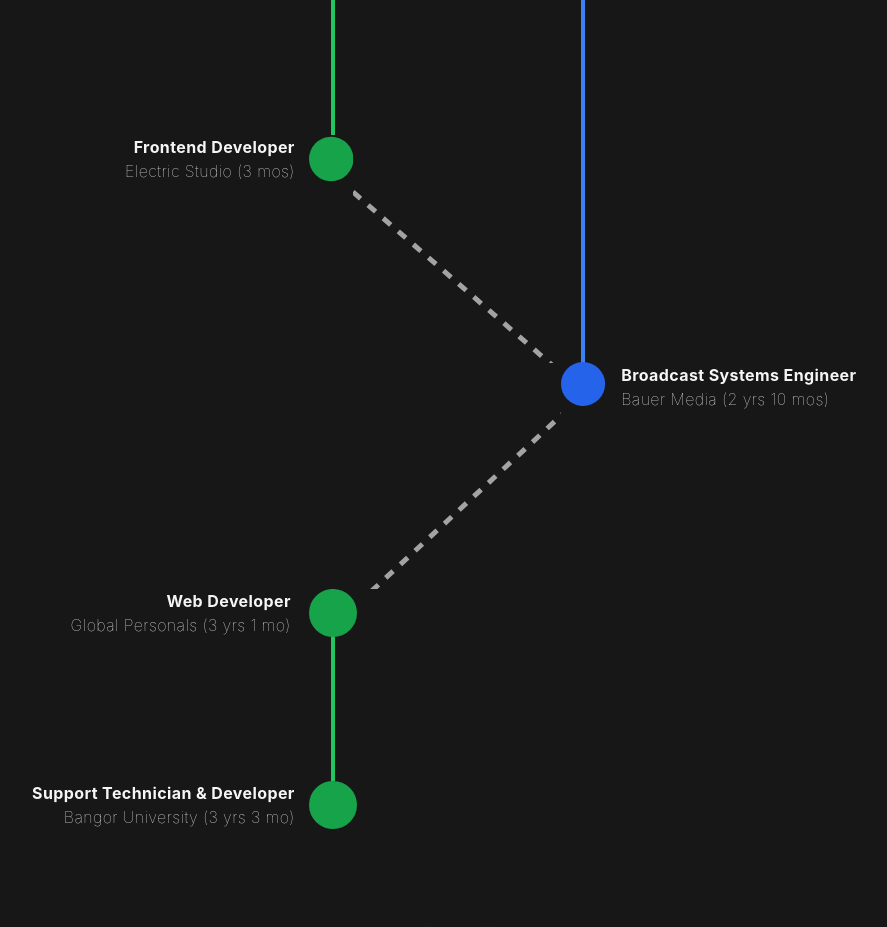
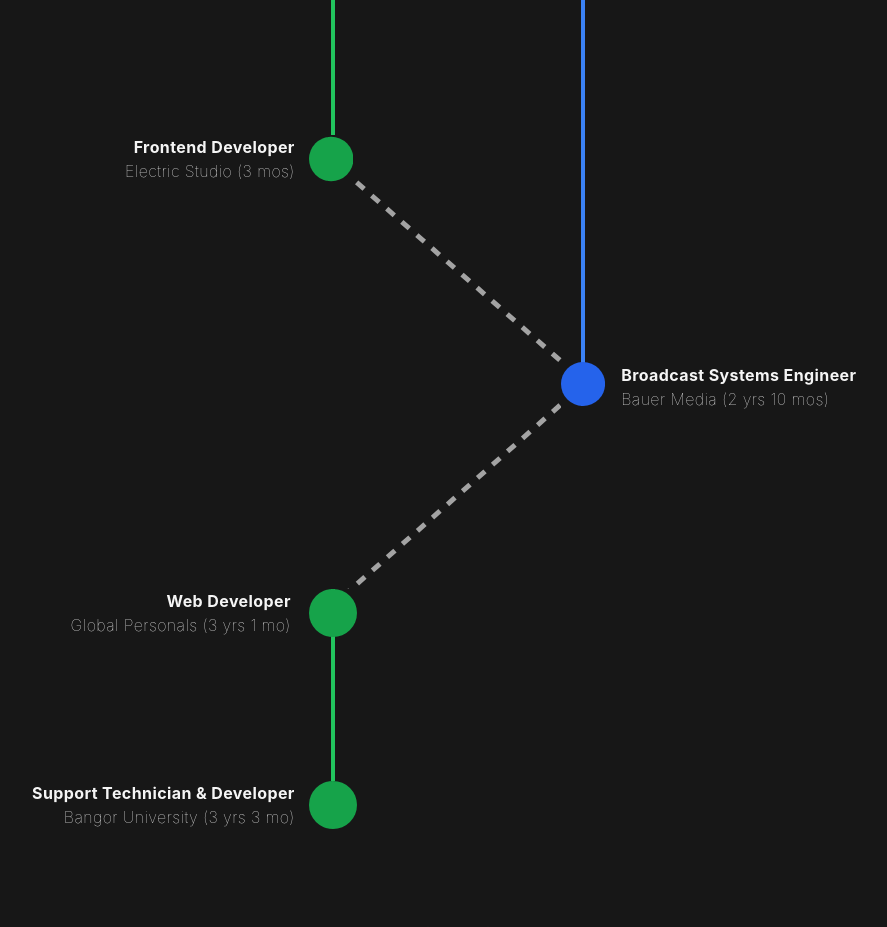
Before and after one commit to tomgiddings/tomgiddings-next, a Next.js app: page / in a window 1280 px wide. Shown: the part 1220-2147 px from the top of the page, without its empty margins (182-1069 px from the left). Built offline with nearby package versions, Linux system fonts and the light colour scheme.

Commit message:
Dashed line changes

```diff
--- a/pages/index.tsx
+++ b/pages/index.tsx
@@ -81,7 +81,7 @@ export default function Home() {
                   <circle cx="48" cy="48" r="48"/>
                 </svg>
                 <svg className="stroke-neutral-400 stroke-[5px]" width='100%' height='100%' viewBox='0 0 100 100' preserveAspectRatio='none'>
-                  <line x1="0" y1="25" x2="115" y2="125" vectorEffect="non-scaling-stroke" strokeDasharray="10" />
+                  <line x1="-5" y1="15" x2="115" y2="120" vectorEffect="non-scaling-stroke" strokeDasharray="10" />
                 </svg>
               </div>
               <div className="tracking-wide pl-10 border-l-4 border-blue-500 col-span-2">
@@ -92,7 +92,7 @@ export default function Home() {
               </div>
               <div className="flex justify-end col-span-1">
                 <svg className="stroke-neutral-400 stroke-[5px]" width='100%' height='100%' viewBox='0 0 100 100' preserveAspectRatio='none'>
-                  <line x1="-10" y1="125" x2="125" y2="0" vectorEffect="non-scaling-stroke" strokeDasharray="10" />
+                  <line x1="-10" y1="115" x2="115" y2="5" vectorEffect="non-scaling-stroke" strokeDasharray="10" />
                 </svg>
                 <svg className="fill-blue-600 -mr-[24px] -mt-[3px] z-10" width="48" height="48" viewBox="0 0 96 96" xmlns="http://www.w3.org/2000/svg">
                   <circle cx="48" cy="48" r="48"/>
```
